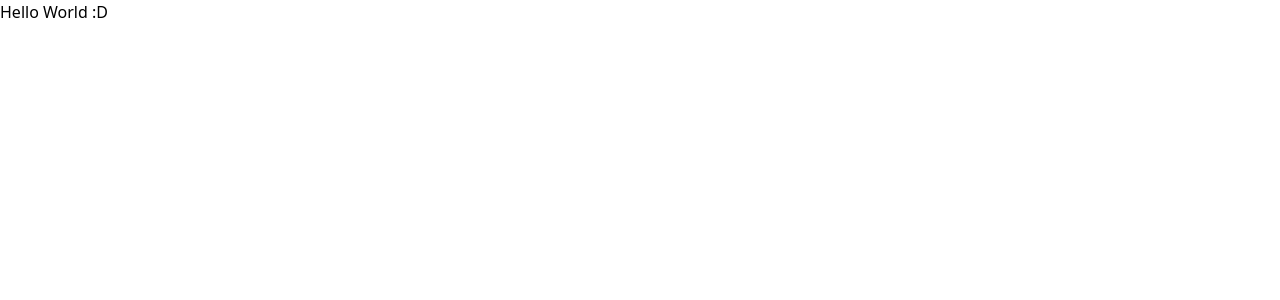
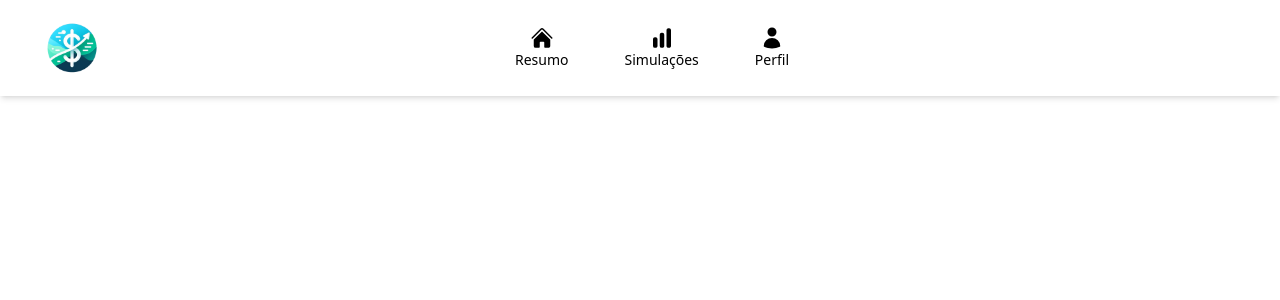
Before and after one commit to guiopen/FreeMoney, a React (Create React App) app in the folder frontend/: page / in a window 1280 px wide. Shown: the top 300 px of the page. Built offline with nearby package versions, Linux system fonts and the light colour scheme.

Commit message:
Adicionando navbar

```diff
--- a/frontend/package.json
+++ b/frontend/package.json
@@ -3,11 +3,14 @@
   "version": "0.1.0",
   "private": true,
   "dependencies": {
+    "@headlessui/react": "^2.0.4",
+    "@heroicons/react": "^2.1.3",
     "@testing-library/jest-dom": "^5.17.0",
     "@testing-library/react": "^13.4.0",
     "@testing-library/user-event": "^13.5.0",
     "react": "^18.3.1",
     "react-dom": "^18.3.1",
+    "react-router-dom": "^6.23.1",
     "react-scripts": "5.0.1",
     "web-vitals": "^2.1.4"
   },
--- a/frontend/src/App.js
+++ b/frontend/src/App.js
@@ -1,7 +1,21 @@
+import React from 'react';
+// import { BrowserRouter as Router, Route, Routes } from 'react-router-dom';
+import Navbar from './components/Navbar/Navbar';
+// import Home from './pages/Home';
+// import Simulacoes from './pages/Simulacoes';
+// import Perfil from './pages/Perfil';
+
 function App() {
   return (
     <div className="App">
-      <p>Hello World :D</p>
+      <Navbar />
+       {/*<Router>
+      <Routes>
+        <Route path="/" element={<Home />} />
+        <Route path="/simulacoes" element={<Simulacoes />} />
+        <Route path="/perfil" element={<Perfil />} />
+      </Routes>
+  </Router>*/}
     </div>
   );
 }
--- /dev/null
+++ b/frontend/src/components/Navbar/Navbar.js
@@ -0,0 +1,88 @@
+import { Fragment } from 'react';
+import {
+  Disclosure,
+  DisclosureButton,
+  DisclosurePanel,
+  Menu,
+  MenuButton,
+  MenuItem,
+  MenuItems,
+  Transition,
+} from '@headlessui/react';
+import { Bars3Icon, BellIcon, XMarkIcon, HomeIcon, ChartBarIcon, UserIcon } from '@heroicons/react/24/solid';
+import logo from '../../assets/images/FreeMoney-logo.png'; // Ajuste o caminho conforme necessário
+
+const navigation = [
+  { name: 'Resumo', href: '/', current: true, icon: HomeIcon, color: 'text-black' },
+  { name: 'Simulações', href: '/simulacoes', current: false, icon: ChartBarIcon, color: 'text-black' },
+  { name: 'Perfil', href: '/perfil', current: false, icon: UserIcon, color: 'text-black' },
+];
+
+function classNames(...classes) {
+  return classes.filter(Boolean).join(' ');
+}
+
+export default function Navbar() {
+  return (
+    <Disclosure as="nav" className="bg-white shadow-md">
+      {({ open }) => (
+        <>
+          <div className="mx-auto max-w-7xl px-2 sm:px-6 lg:px-8">
+            <div className="relative flex h-24 items-center justify-between">
+              <div className="inset-y-0 left-0 flex items-center sm:hidden">
+                {/* Mobile menu button */}
+                <DisclosureButton className="inline-flex items-center justify-center rounded-md p-2 text-gray-400 focus:text-project-blue">
+                  {open ? (
+                    <XMarkIcon className="block h-6 w-6" aria-hidden="true" />
+                  ) : (
+                    <Bars3Icon className="block h-6 w-6" aria-hidden="true" />
+                  )}
+                </DisclosureButton>
+              </div>
+              <div className="sm:absolute flex flex-shrink-0 items-center">
+                <img className="h-20 w-20" src={logo} alt="Logo" />
+              </div>
+              <div className="flex flex-1 items-center justify-center sm:items-stretch sm:justify-center">
+                <div className="hidden sm:ml-6 sm:block">
+                  <div className="flex space-x-8">
+                    {navigation.map((item) => (
+                      <a
+                        key={item.name}
+                        href={item.href}
+                        className={classNames(
+                          'text-black hover:text-project-blue flex flex-col items-center rounded-md px-3 py-2 text-sm font-medium'
+                        )}
+                        aria-current={item.current ? 'page' : undefined}
+                      >
+                        <item.icon className="h-6 w-6" aria-hidden="true" />
+                        <span>{item.name}</span>
+                      </a>
+                    ))}
+                  </div>
+                </div>
+              </div>
+            </div>
+          </div>
+
+          <DisclosurePanel className="sm:hidden">
+            <div className="space-y-1 px-2 pb-3 pt-2">
+              {navigation.map((item) => (
+                <DisclosureButton
+                  key={item.name}
+                  as="a"
+                  href={item.href}
+                  className={classNames(
+                    'block rounded-md px-3 py-2 text-base font-medium text-black hover:text-project-blue focus:text-project-blue'
+                  )}
+                  aria-current={item.current ? 'page' : undefined}
+                >
+                  {item.name}
+                </DisclosureButton>
+              ))}
+            </div>
+          </DisclosurePanel>
+        </>
+      )}
+    </Disclosure>
+  );
+}
--- a/frontend/tailwind.config.js
+++ b/frontend/tailwind.config.js
@@ -4,7 +4,12 @@
     "./src/**/*.{js,jsx,ts,tsx}",
   ],
   theme: {
-    extend: {},
+    extend: {
+      colors: {
+        'project-blue': '#3298ab',
+        'project-hover-blue': '#8eceda',
+      },
+    },
   },
   plugins: [],
 }
```
Also changed, not shown: frontend/src/assets/images/FreeMoney-logo.png (added), 1 other file (tests, documents, lock files or other folders).
